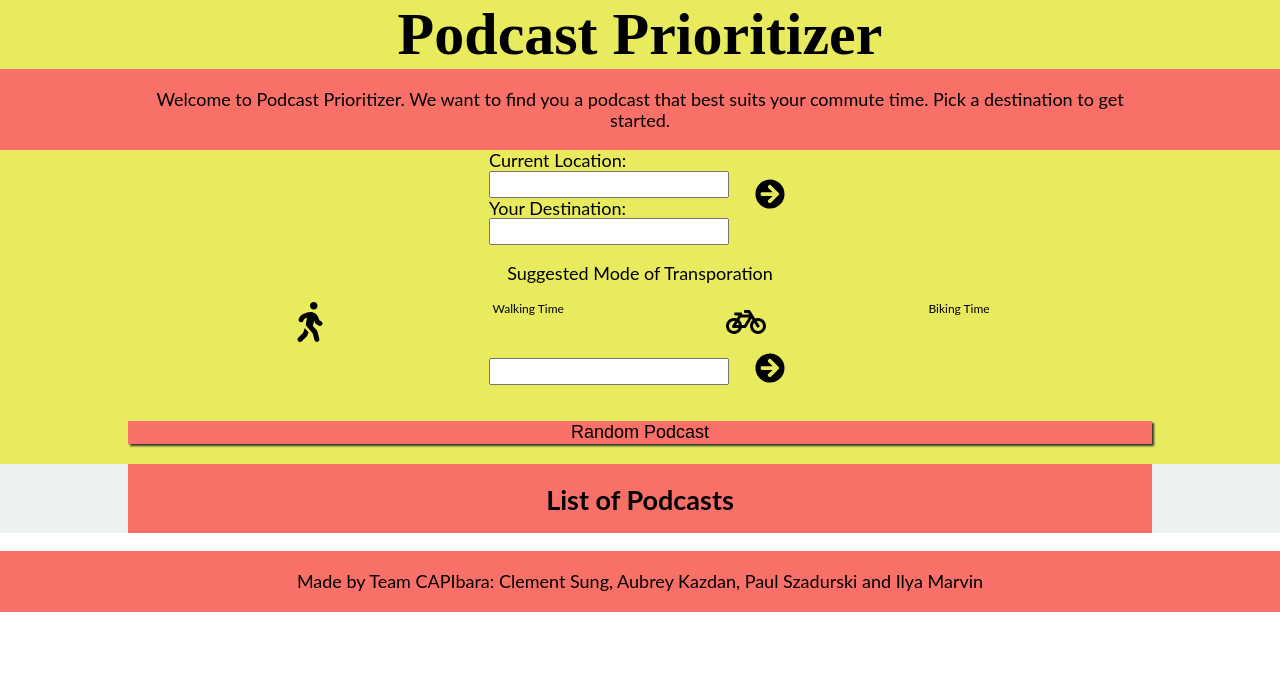
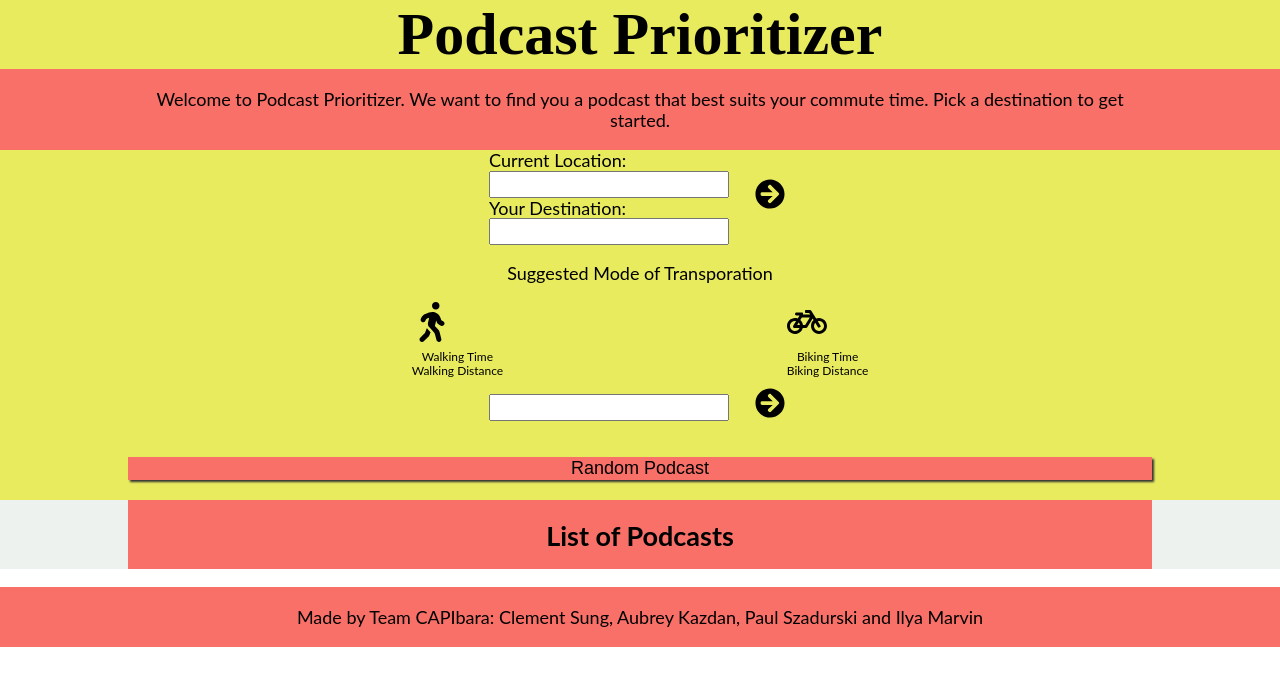
Before and after one commit to capibara33/podcastPrioritizer, a React (Create React App) app: page / in a window 1280 px wide. Shown: the top 686 px of the page. Built offline with nearby package versions, Linux system fonts and the light colour scheme.

Commit message:
all that for a location destructure (more like destruction :(( )

```diff
--- a/src/components/App.js
+++ b/src/components/App.js
@@ -11,6 +11,7 @@ function App() {
   const [podcasts, setPodcasts] = useState([]);
   const [location, setLocation] = useState('');
   const [destination, setDestination] = useState('');
+  const [mapData, setMapData] = useState([]);
 
   const handleLocationData = (locationData) => {
     setLocation(locationData)
@@ -24,14 +25,18 @@ function App() {
     setPodcasts(data);
   }
 
+  const handleMapData = (mapData) => {
+    setMapData(mapData);
+  }
+
   return (
 
     <Fragment>
       <LandingPage />
 
       <main>
-        <LocationForm handleLocationData={handleLocationData} handleDestinationData={handleDestinationData} location={location} destination={destination}/>
-        <TransportationMode />
+        <LocationForm handleLocationData={handleLocationData} handleDestinationData={handleDestinationData} location={location} destination={destination} setMapData={handleMapData}/>
+        <TransportationMode handleLocationData={location} handleDestinationData={destination} setMapData={mapData} />
         <PodcastSearch handlePodcastData={handlePodcastData}/>
         <PodcastResults podcastInfo={podcasts} />
       </main>
--- a/src/components/LocationForm.js
+++ b/src/components/LocationForm.js
@@ -2,7 +2,8 @@
 import { FaArrowCircleRight } from 'react-icons/fa';
 
 
-const LocationForm = ({handleLocationData, handleDestinationData, location, destination}) => {
+const LocationForm = ({handleLocationData, handleDestinationData, location, destination, setMapData}) => {
+
 
   const mapQuestURL = new URL(`http://www.mapquestapi.com/directions/v2/route`)
   const mapQuestKey = 'yhn7INwuFvAefsr6GSedhz0ry1k94m6b';
@@ -12,7 +13,15 @@ const LocationForm = ({handleLocationData, handleDestinationData, location, dest
         return response.json();
       })
       .then((jsonResponse) => {
-        console.log(jsonResponse.route);
+
+        const routeObject = jsonResponse.route;
+        setMapData(routeObject);
+        // // console.log(routeObject)
+        // const { realTime, distance } = routeObject;
+        // // console.log('realtime:', realTime);
+        // // console.log('distance:',distance)
+        // handleLocationData(realTime, distance);
+        // handleDestinationData(realTime, distance);
       })
   }
 
--- a/src/components/PodcastSearch.js
+++ b/src/components/PodcastSearch.js
@@ -33,7 +33,6 @@ const PodcastSearch = (props) => {
 					episodeAudio:podcast.audio
 				}
 			})
-			console.log(podcastArray)
 			handlePodcastData(podcastArray)
 
 		})
--- a/src/components/TransportationMode.js
+++ b/src/components/TransportationMode.js
@@ -1,18 +1,27 @@
 import { FaWalking, FaBicycle } from 'react-icons/fa'
 import timeConverter from '../utilities/timeConverter'
 
-const TransportationMode = () => {
+const TransportationMode = ({ setMapData }) => {
 
-    console.log(timeConverter(600000));
+    console.log(setMapData);
+    // console.log('location: ', handleLocationData);
+    // console.log('destination: ', handleDestinationData);
+    // console.log(timeConverter(600000));
 
     return (
         <div className="wrapper transportationContainer">
             <p>Suggested Mode of Transporation</p>
             <div className="transportIconContainer">
+              <div>
                 <FaWalking />
                 <p>Walking Time</p>
+                <p>Walking Distance</p>
+              </div>
+              <div>
                 <FaBicycle />
                 <p>Biking Time</p>
+                <p>Biking Distance</p>
+              </div>
             </div>
         </div>
     )
--- a/src/utilities/timeConverter.js
+++ b/src/utilities/timeConverter.js
@@ -4,9 +4,9 @@ const timeConverter = ((seconds) => {
 	let h = Math.floor(seconds % (3600 * 24) / 3600);
 	let m = Math.floor(seconds % 3600 / 60);
 	// let s = Math.floor(seconds % 60);
-	let dDisplay = d > 0 ? d + (d == 1 ? " day, " : " days, ") : "";
-	let hDisplay = h > 0 ? h + (h == 1 ? " hour, " : " hours, ") : "";
-	let mDisplay = m > 0 ? m + (m == 1 ? " minute, " : " minutes ") : "";
+	let dDisplay = d > 0 ? d + (d === 1 ? " day, " : " days, ") : "";
+	let hDisplay = h > 0 ? h + (h === 1 ? " hour, " : " hours, ") : "";
+	let mDisplay = m > 0 ? m + (m === 1 ? " minute, " : " minutes ") : "";
 	// let sDisplay = s > 0 ? s + (s == 1 ? " second" : " seconds") : "";
 	return dDisplay + hDisplay + mDisplay;
 })
```
